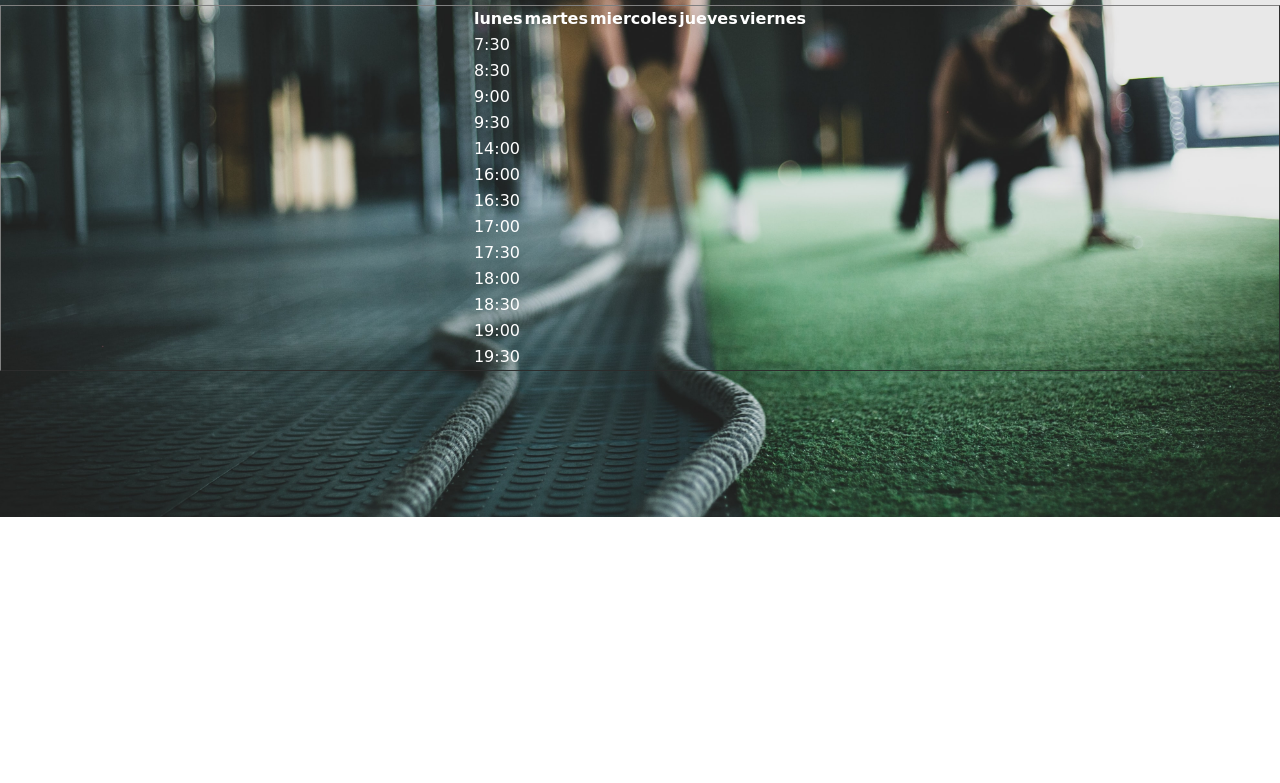
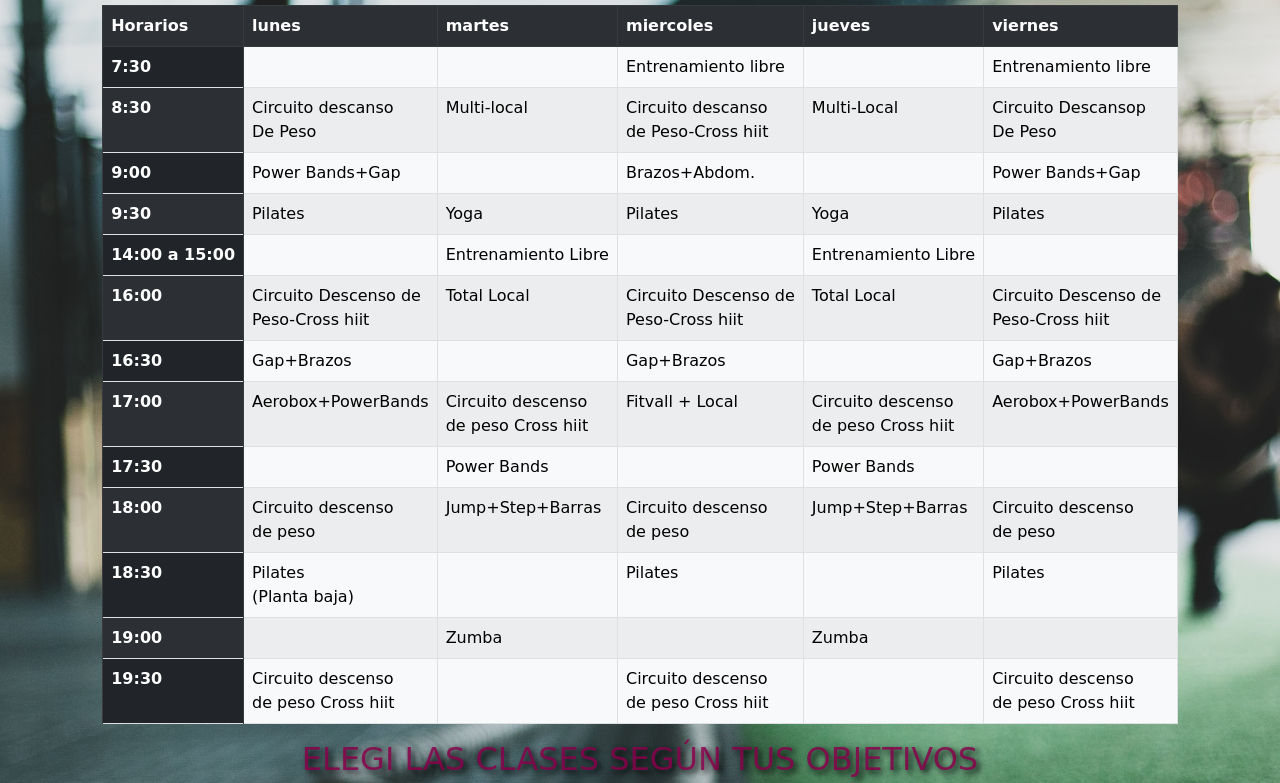
Before and after one commit to NicolasTomas/ProyectoFinal---DesarrolloWeb, a website: page clases.html in a window 1280 px wide. Shown: the part 57-840 px from the top of the page. Before the commit the page ends 800 px from the top, so only its background shows below. Drawn offline with nearby package versions, Linux system fonts and the light colour scheme; a web font is replaced by a local one.

Commit message:
agregando cambios en css

```diff
--- a/clases.html
+++ b/clases.html
@@ -18,6 +18,7 @@ ncert+One&family=Courgette&family=Lobster&display=swap" rel="stylesheet">
 <link href="https://fonts.googleapis.com/css2?family=Archivo+Black&family=Atomic+Age&family=Bebas+Neue&family=Codystar:wght@300&family=Concert+One&family=Courgette&family=Lobster&family=Major+Mono+Display&family=Noto+Sans+Avestan&family=Qwitcher+Grypen:wght@700&family=Zen+Dots&display=swap" rel="stylesheet">
     <title>Document</title>
     <link rel="stylesheet" href="css/styles.css" />
+    <link rel="icon" href="imagenes/fitnessdelsur.jpg" >
 </head>
 <body>
 
@@ -59,32 +60,137 @@ ncert+One&family=Courgette&family=Lobster&display=swap" rel="stylesheet">
           </div>
         </div>
       </nav>
-
-    <table border="solid">
-        <tr>
+<div class="table-responsive">
+    <table  class="table table-light table-striped table-bordered border-secundary" >
+      <tr class="table-dark">
+            <th>Horarios</th>
             <th>lunes</th>
             <th>martes</th>
             <th>miercoles</th>
             <th>jueves</th>
             <th>viernes</th>
         </tr>
+      <tr>
+          <th class="table-dark">7:30</th>
+          <td></td>
+          <td></td>
+          <td>Entrenamiento libre</td>
+          <td></td>
+          <td>Entrenamiento libre</td>
+        </tr>
         <tr>
-           <tr><td>7:30</td></tr>
-           <tr><td>8:30</td></tr>
-           <tr><td>9:00</td></tr>
-           <tr><td>9:30</td></tr>
-           <tr><td>14:00</td></tr>
-           <tr><td>16:00</td></tr>
-           <tr><td>16:30</td></tr>
-           <tr><td>17:00</td></tr>
-           <tr><td>17:30</td></tr>
-           <tr><td>18:00</td></tr>
-           <tr><td>18:30</td></tr>
-           <tr><td>19:00</td></tr>
-           <tr><td>19:30</td></tr>
+          <th class="table-dark">8:30</th>
+          <td>Circuito descanso <br> De Peso</td>
+          <td>Multi-local</td>
+          <td>Circuito descanso <br>de Peso-Cross hiit</td>
+          <td>Multi-Local</td>
+          <td>Circuito Descansop <br> De Peso</td>
+        </tr>
+        <tr>
+          <th class="table-dark">9:00</th>
+          <td>Power Bands+Gap</td>
+          <td></td>
+          <td>Brazos+Abdom.</td>
+          <td></td>
+          <td>Power Bands+Gap</td>
+        </tr>
+        <tr>
+          <th class="table-dark">9:30</th>
+          <td>Pilates</td>
+          <td>Yoga</td>
+          <td>Pilates</td>
+          <td>Yoga</td>
+          <td>Pilates</td>
+        </tr>
+        <tr>
+          <th class="table-dark">14:00 a 15:00</th>
+          <td></td>
+          <td>Entrenamiento Libre</td>
+          <td></td>
+          <td>Entrenamiento Libre</td>
+          <td></td>
+        </tr>
+        <tr>
+          <th class="table-dark">16:00</th>
+          <td>Circuito Descenso de <br> Peso-Cross hiit</td>
+          <td>Total Local</td>
+          <td>Circuito Descenso de <br> Peso-Cross hiit</td>
+          <td>Total Local</td>
+          <td>Circuito Descenso de <br> Peso-Cross hiit</td>
+        </tr>
+        <tr>
+          <th class="table-dark">16:30</th>
+          <td>Gap+Brazos</td>
+          <td></td>
+          <td>Gap+Brazos</td>
+          <td></td>
+          <td>Gap+Brazos</td>
+        </tr>
+        <tr>
+          <th class="table-dark">17:00</th>
+          <td>Aerobox+PowerBands</td>
+          <td>Circuito descenso <br> de peso Cross hiit</td>
+          <td>Fitvall + Local</td>
+          <td>Circuito descenso <br> de peso Cross hiit</td>
+          <td>Aerobox+PowerBands</td>
+        </tr>
+        <tr>
+          <th class="table-dark">17:30</th>
+          <td></td>
+          <td>Power Bands</td>
+          <td></td>
+          <td>Power Bands</td>
+          <td></td>
+        </tr>
+        <tr>
+          <th class="table-dark">18:00</th>
+          <td>Circuito descenso <br> de peso</td>
+          <td>Jump+Step+Barras</td>
+          <td>Circuito descenso <br> de peso</td>
+          <td>Jump+Step+Barras</td>
+          <td>Circuito descenso <br> de peso</td>
+        </tr>
 
+        <tr>
+          <th class="table-dark">18:30</th>
+          <td>Pilates <br> (Planta baja)</td>
+          <td></td>
+          <td>Pilates</td>
+          <td></td>
+          <td>Pilates</td>
         </tr>
-    </table>
+        <tr>
+          <th class="table-dark">19:00</th>
+          <td></td>
+          <td>Zumba</td>
+          <td></td>
+          <td>Zumba</td>
+          <td></td>
+        </tr>
+        <tr>
+          <th class="table-dark">19:30</th>
+          <td>Circuito descenso <br>de peso Cross hiit</td>
+          <td></td>
+          <td>Circuito descenso <br>de peso Cross hiit</td>
+          <td></td>
+          <td>Circuito descenso <br>de peso Cross hiit</td>
+        </tr>
+      </table>
+   </div>
+    <h2>ELEGI LAS CLASES SEGÚN TUS OBJETIVOS </h2>
+    <ul>
+      <li>TOTAL LOCAL: clase de 1 hora de trabajo localizado</li>
+      <li>CIRCUITO CROSS HIIT: trabajo en circuito que tiene como objetivo el descenso de la grasa y tono muscular</li>
+      <li>POWER BAND: trabajo muscular totalmente con bandas de todo tipo </li>
+      <li>FITBALL: trabajo CARDIO y localizado totalmente conpelotas</li>
+      <li>JUMP+STEP+BARRAS: trabajo CARDIO con camas elásticas y step y de tono muscular con barras</li>
+      <li>CIRCUITO DESCENSO DE PESO: circuito destinado 100%a la perdida de grasa</li>
+      <li>GAP: Gluteos - Abdominales y Piernas con diferentes elementos</li>
+      <li>MULTILOCAL: clase localizada muy variada sobre todoen la entrada en calor (usaremos Step / Jump / Sogas / Circuitos / Zumba / etc) apuntando al CARDIO y la parte muscular </li>
+      <li>TELAS ADULTOS: no hace falta tener experiencia previa</li>
+      <li>DEFENSA PERSONAL: esta clase además de las técnicasde defensa tiene la preparación física acorde a la actividad.</li>
+
+    </ul>
 
 
     <script src="https://cdn.jsdelivr.net/npm/bootstrap@5.1.3/dist/js/bootstrap.bundle.min.js" integrity="sha384-ka7Sk0Gln4gmtz2MlQnikT1wXgYsOg+OMhuP+IlRH9sENBO0LRn5q+8nbTov4+1p" crossorigin="anonymous"></script>
--- a/scss/_clases.scss
+++ b/scss/_clases.scss
@@ -3,3 +3,15 @@ table {
     display: flex;
     justify-content: center;
   }
+
+  h2 {
+    display: flex;
+    justify-content: center;
+    color: $color1;
+    text-shadow: 0.1em 0.1em 0.2em black;
+  }
+
+  ul{
+    color: $color2;
+    text-shadow: 0.1em 0.1em 0.2em black;
+  }
--- a/scss/_contacto.scss
+++ b/scss/_contacto.scss
@@ -7,3 +7,12 @@
   .whatsapp {
     background-color: black;
   }
+
+  .card-title{
+    color: white;
+  }
+ .btn{
+  color: rgba(139, 0, 76, 0.822) ;
+  background-color: black;
+  border-color: rgba(139, 0, 76, 0.822) ;
+ }
--- a/scss/_index.scss
+++ b/scss/_index.scss
@@ -10,6 +10,7 @@ h3 {
     color: $color2;
     display: flex;
     justify-content: center;
+    text-shadow: $sombra;
   }
   h1 {
     font-family: 'Archivo Black', sans-serif;
@@ -30,4 +31,5 @@ h3 {
     text-shadow: $sombra;
     font-size: 60px;
 
+
   }
--- a/scss/_nutricion.scss
+++ b/scss/_nutricion.scss
@@ -1,3 +1,9 @@
 .card-text{
-color: black
+color: white
 }
+.mb-8{
+    background-color: rgba(255, 255, 255, 0.493)
+}
+h5{
+    text-shadow: $sombra;
+}
```
Also changed, not shown: contacto.html (+5 -4 lines), index.html (+5 -2 lines), nutricion.html (+1 -0 lines), productos.html (+4 -2 lines), ubicacion.html (+2 -1 lines), css/styles.css, css/stylescopia.css (deleted), imagenes/fitnessdelsur.jpg (added), imagenes/redondo.jpg (added), imagenes/whatsapp (1).jpg (deleted), imagenes/whatsapp (2).jpg (added), imagenes/whatsapp.jpg (deleted), 1 other file.
